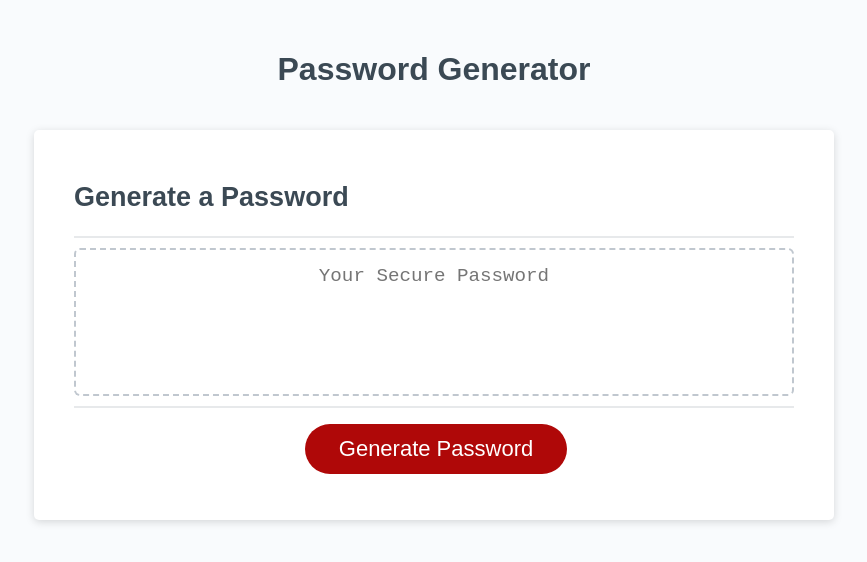
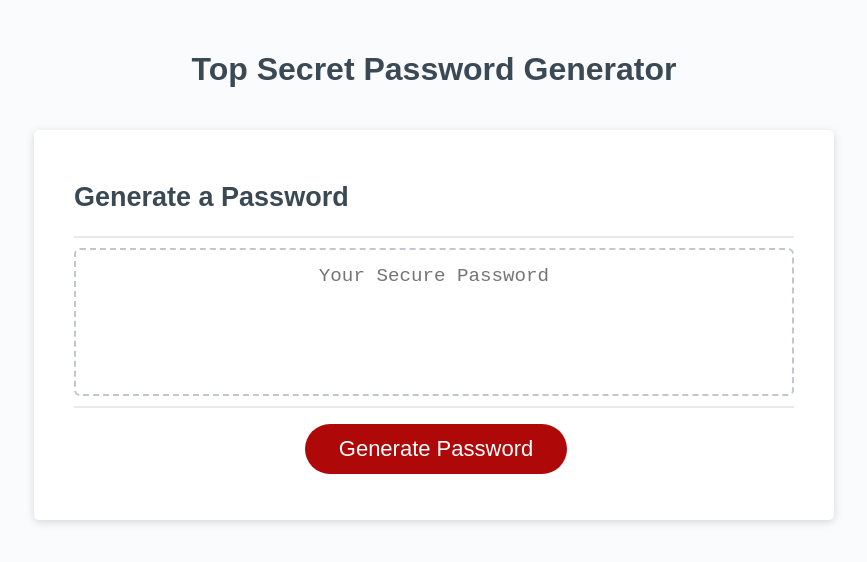
Before and after one commit to dpprdgls/Generate-Password, a plain HTML site: page index.html in a window 1280 px wide. Shown: the whole page, without its empty margins (206-1073 px from the left). Drawn offline with Linux system fonts and the light colour scheme.

Commit message:
top secret changes

```diff
--- a/assets/js/script.js
+++ b/assets/js/script.js
@@ -1,6 +1,3 @@
-
-
-
 //   ?     @dpprdgls       ?   //
 // ?   ?                 ?   ? //
 //   ?   MMMMMMMMMMMMM     ?   //
@@ -31,7 +28,7 @@ let generateBtn = document.querySelector("#generate");
    //arrays for character ascii codes
     const UpperCaseCharCodes = arrayFromLowToHigh(65, 90);
     const LowerCaseCharCodes = arrayFromLowToHigh(97, 122);
-    //the symbol characters have a lot of gaps in their sequences
+    //the symbol characters have a lot of gaps in their sequences and must be concatenated
     const SymbolsCharCodes = arrayFromLowToHigh(33, 47).concat(arrayFromLowToHigh(58, 64)).concat(arrayFromLowToHigh(91, 96)).concat(arrayFromLowToHigh(123, 126));
     const NumberCharCodes = arrayFromLowToHigh(48, 57);
 
--- a/index.html
+++ b/index.html
@@ -10,7 +10,7 @@
   <body>
     <div class="wrapper">
       <header>
-        <h1>Password Generator</h1>
+        <h1>Top Secret Password Generator</h1>
       </header>
       <div class="card">
         <div class="card-header">
```
Also changed, not shown: 1 other file.
